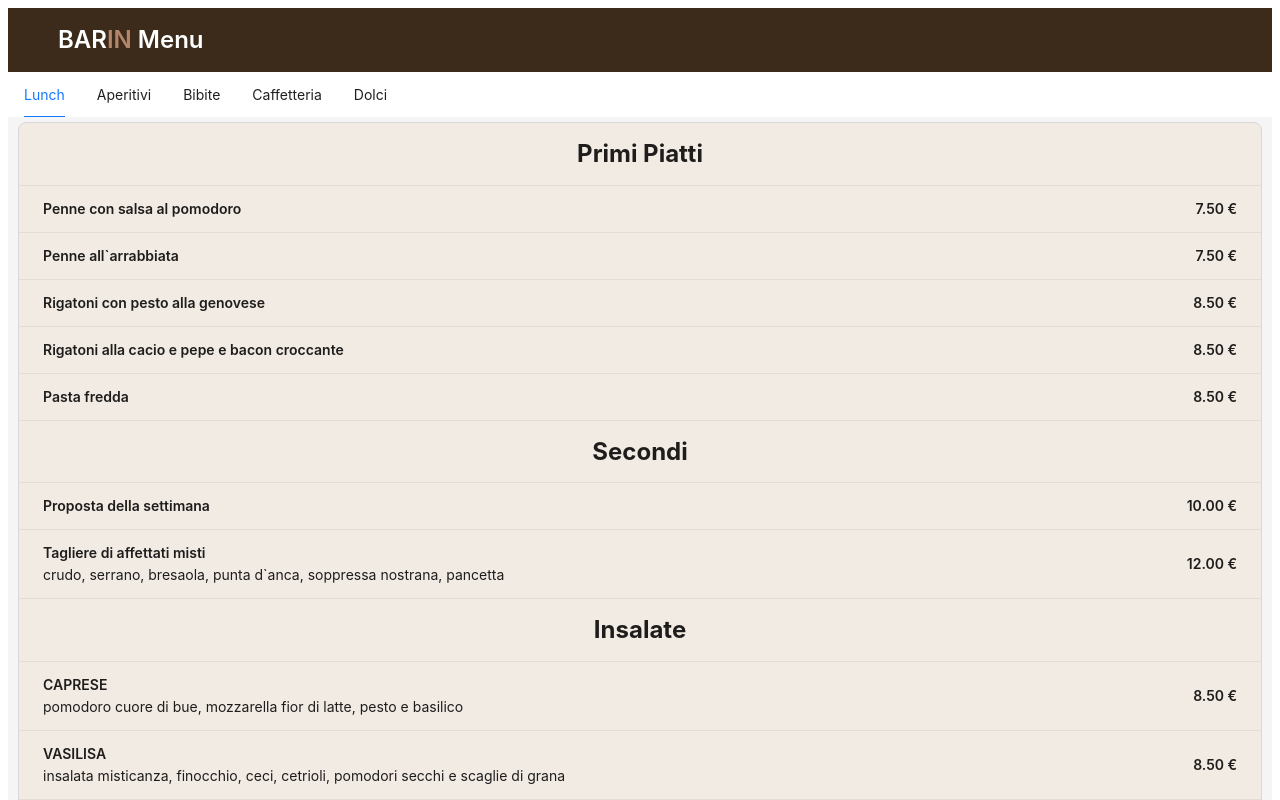
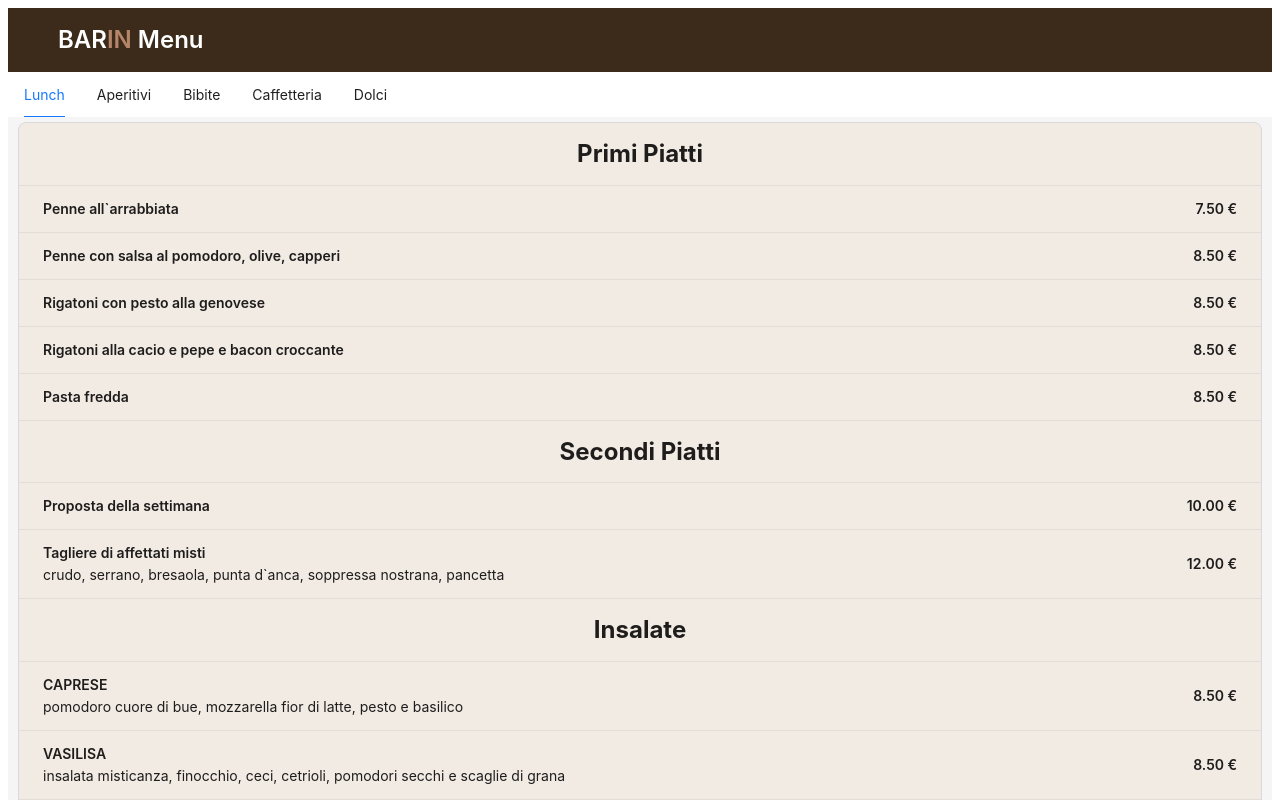
Before and after one commit to amalikov2000/Barin-menu, a React (Create React App) app: page / in a window 1280 px wide. Shown: the top 800 px of the page. Built offline with nearby package versions, Linux system fonts and the light colour scheme.

Commit message:
Add files via upload

```diff
--- a/src/App.js
+++ b/src/App.js
@@ -24,12 +24,12 @@ const App = () => {
             }
             bordered
             dataSource={[
-              { item: 'Penne con salsa al pomodoro', ingredients: '', price: '7.50 €' },
               { item: 'Penne all`arrabbiata', ingredients: '', price: '7.50 €' },
+              { item: 'Penne con salsa al pomodoro, olive, capperi', ingredients: '', price: '8.50 €' },
               { item: 'Rigatoni con pesto alla genovese', ingredients: '', price: '8.50 €' },
               { item: 'Rigatoni alla cacio e pepe e bacon croccante ', ingredients: '', price: '8.50 €' },
               { item: 'Pasta fredda', ingredients: '', price: '8.50 €' },
-              { subheader: true, content: 'Secondi' },
+              { subheader: true, content: 'Secondi Piatti' },
               { item: 'Proposta della settimana', ingredients: '', price: '10.00 €' },
               { item: 'Tagliere di affettati misti', ingredients: 'crudo, serrano, bresaola, punta d`anca, soppressa nostrana, pancetta', price: '12.00 €' },
               { subheader: true, content: 'Insalate' },
@@ -44,8 +44,8 @@ const App = () => {
               { item: 'DARIA', ingredients: ' insalata misticanza, carote, pomodorini, philadelphia, fesa di tacchino e semi di zucca', price: '9.00 €' },
               { subheader: true, content: 'Snack' },
               { item: 'Tramezzini ', ingredients: '', price: '2.50 €' },
-              { item: 'Piadina 1', ingredients: 'crudo serrano e mozzarella filante', price: '5.00 €' },
-              { item: 'Piadina 2', ingredients: 'prosciutto cotto, pomodoro e mozzarella', price: '5.00 €' },
+              { item: 'Piadina', ingredients: 'crudo serrano e mozzarella filante', price: '5.00 €' },
+              { item: 'Piadina', ingredients: 'prosciutto cotto, pomodoro e mozzarella', price: '5.00 €' },
               { item: 'Piadina integrale', ingredients: 'mozzarella, pomodoro, melanzane grigliate e grana', price: '5.00 €' },
               { item: 'Piadina integrale', ingredients: 'tacchino arrosto, philadelphia, pomodoro ramato e insalatina', price: '5.00 €' },
               { item: 'Focaccia genovese', ingredients: 'soppressa e fontina', price: '5.00 €' },
@@ -53,7 +53,7 @@ const App = () => {
               { item: 'Panino alla curcuma', ingredients: ' spianata calabra, rucola e formaggio', price: '5.00 €' },
               { item: 'Tostone classico', ingredients: 'prosciutto cotto e fontina', price: '5.00 €' },
               { item: 'Tostone ai cereali', ingredients: 'zucchine e melanzane grigliate, spinaci e formaggio', price: '5.00 €' },
-              { item: 'Toast alla curcuma', ingredients: 'uovo sodo, avocado, bacon, pomodoro e insalata', price: '5.00 €' },
+              { item: 'Tostone alla curcuma', ingredients: 'uovo sodo, avocado, bacon, pomodoro e insalata', price: '5.00 €' },
               { subheader: true, content: 'Aggiunte' },
               { item: 'Crudo/ Bresaola/ Tacchino', ingredients: '', price: '2.00 €' },
               { item: 'Sfilacci', ingredients: '', price: '2.00 €' },
```
